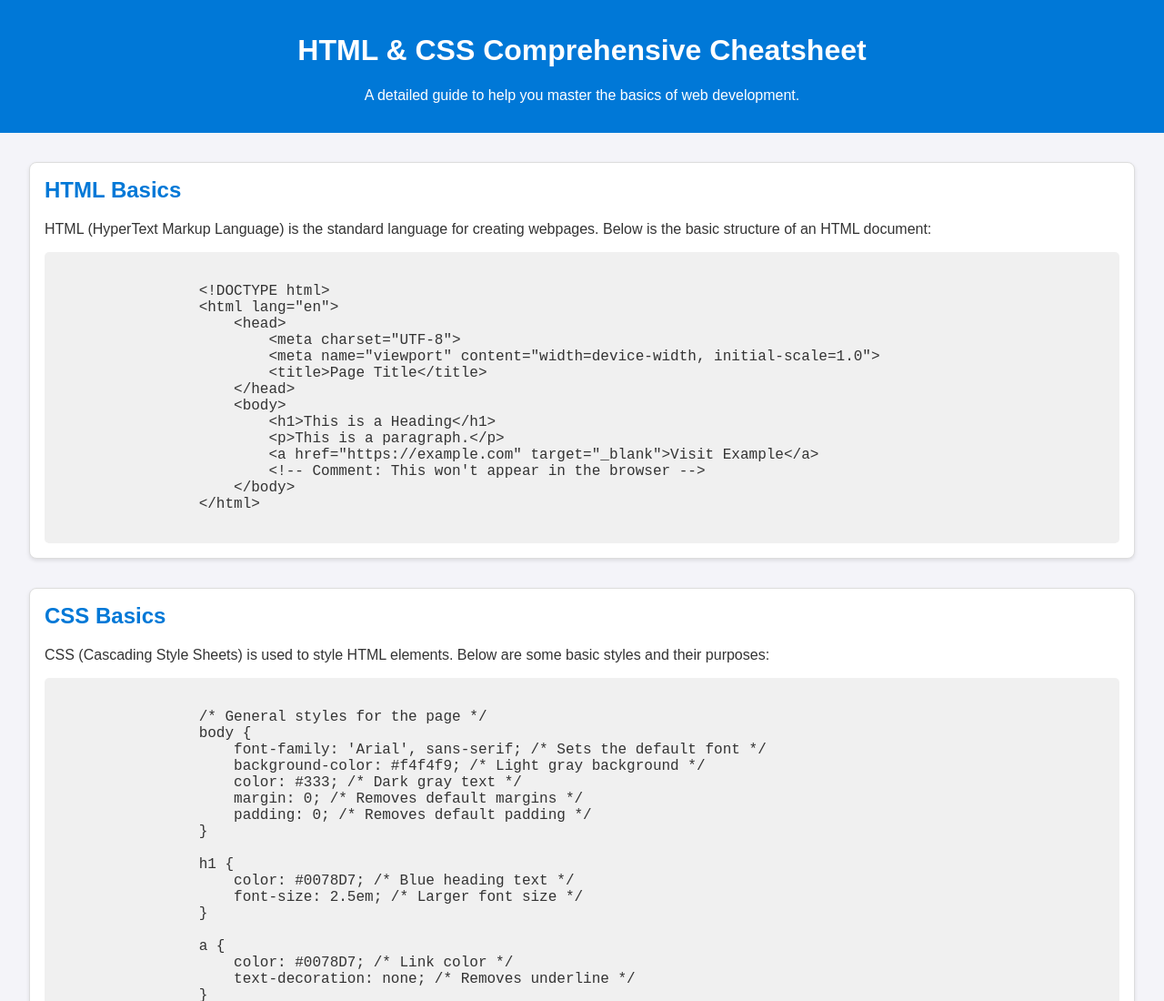
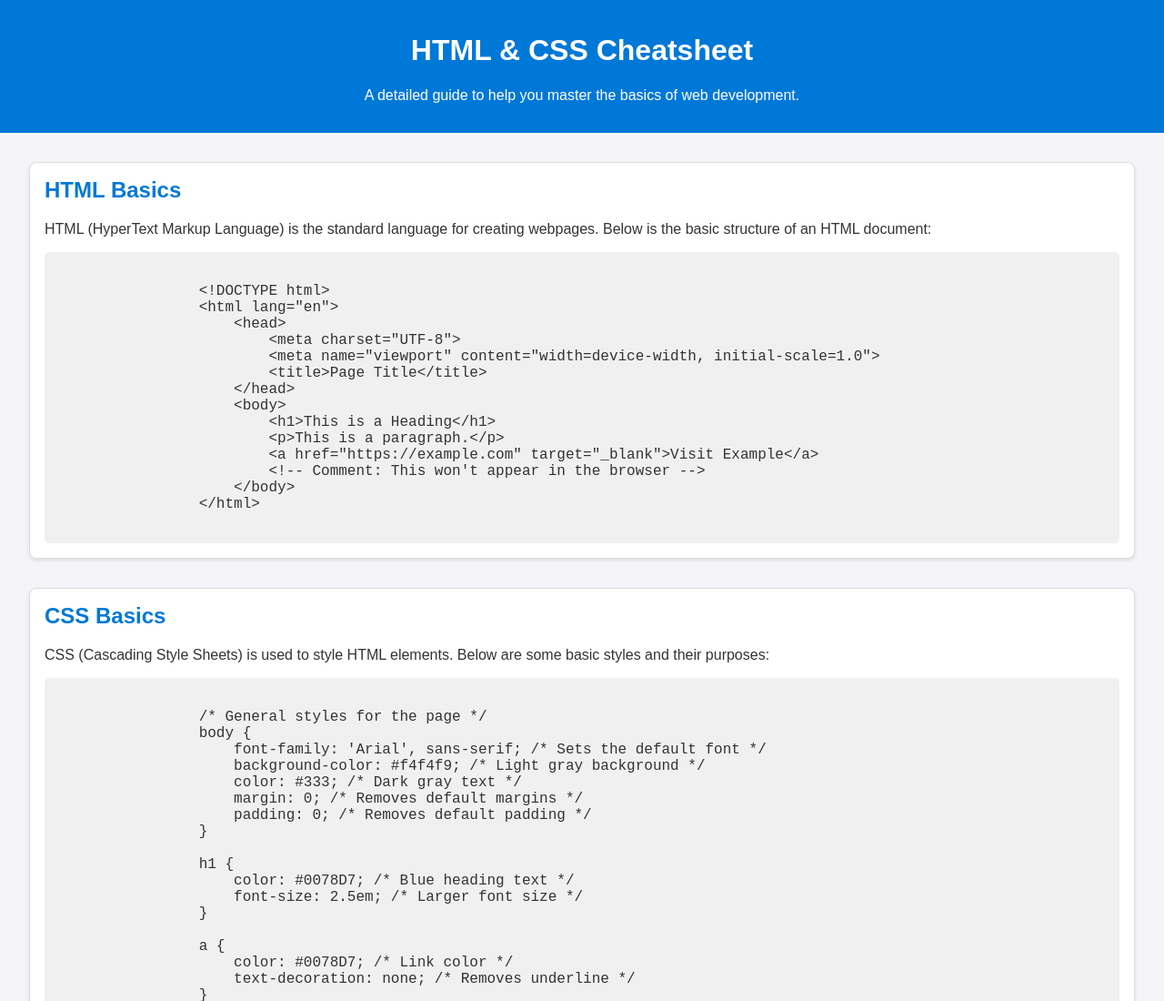
Before and after one commit to elhadj1234/html-css-cheatsheet-starting, a plain HTML site: page index.html in a window 1280 px wide. Shown: the top 1100 px of the page at 91% size. Drawn offline with Linux system fonts and the light colour scheme.

Commit message:
quick changes

```diff
--- a/index.html
+++ b/index.html
@@ -8,7 +8,7 @@
 </head>
 <body>
     <header>
-        <h1>HTML & CSS Comprehensive Cheatsheet</h1>
+        <h1>HTML & CSS Cheatsheet</h1>
         <p>A detailed guide to help you master the basics of web development.</p>
     </header>
 
```
